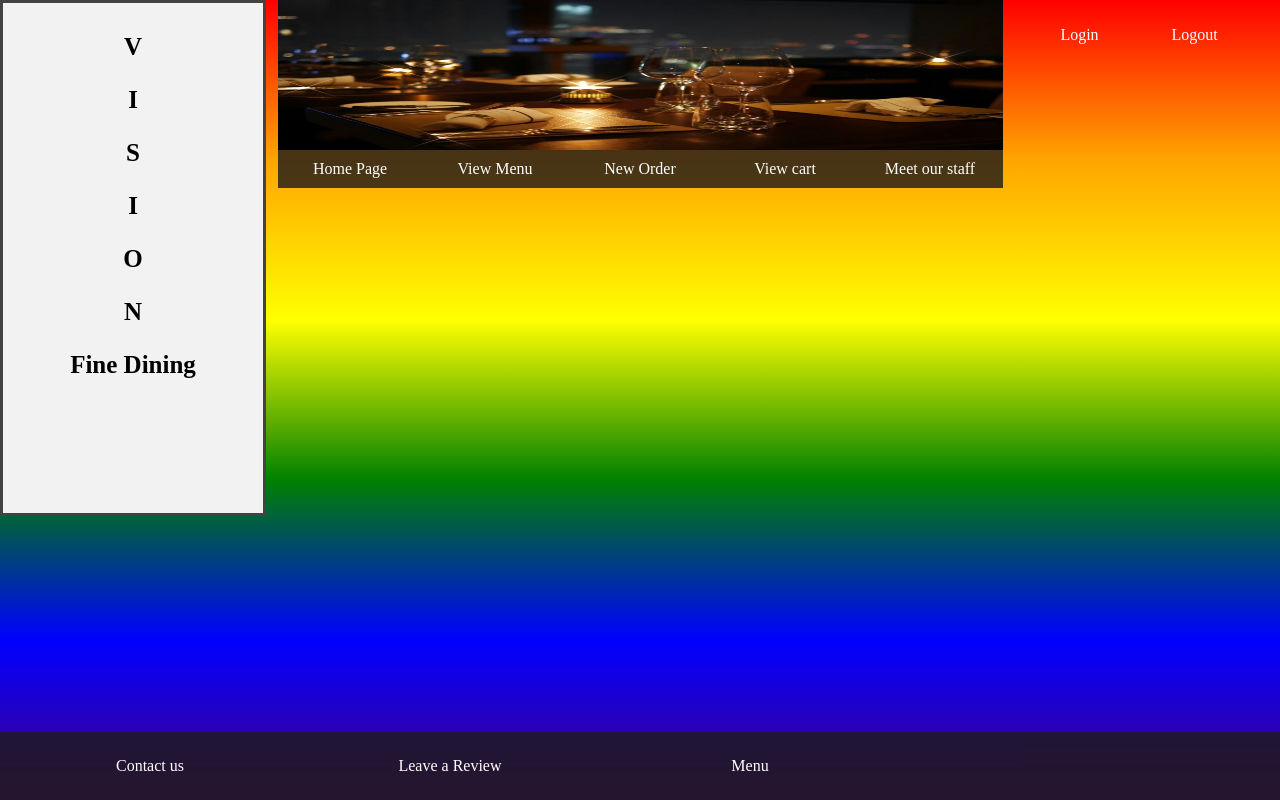
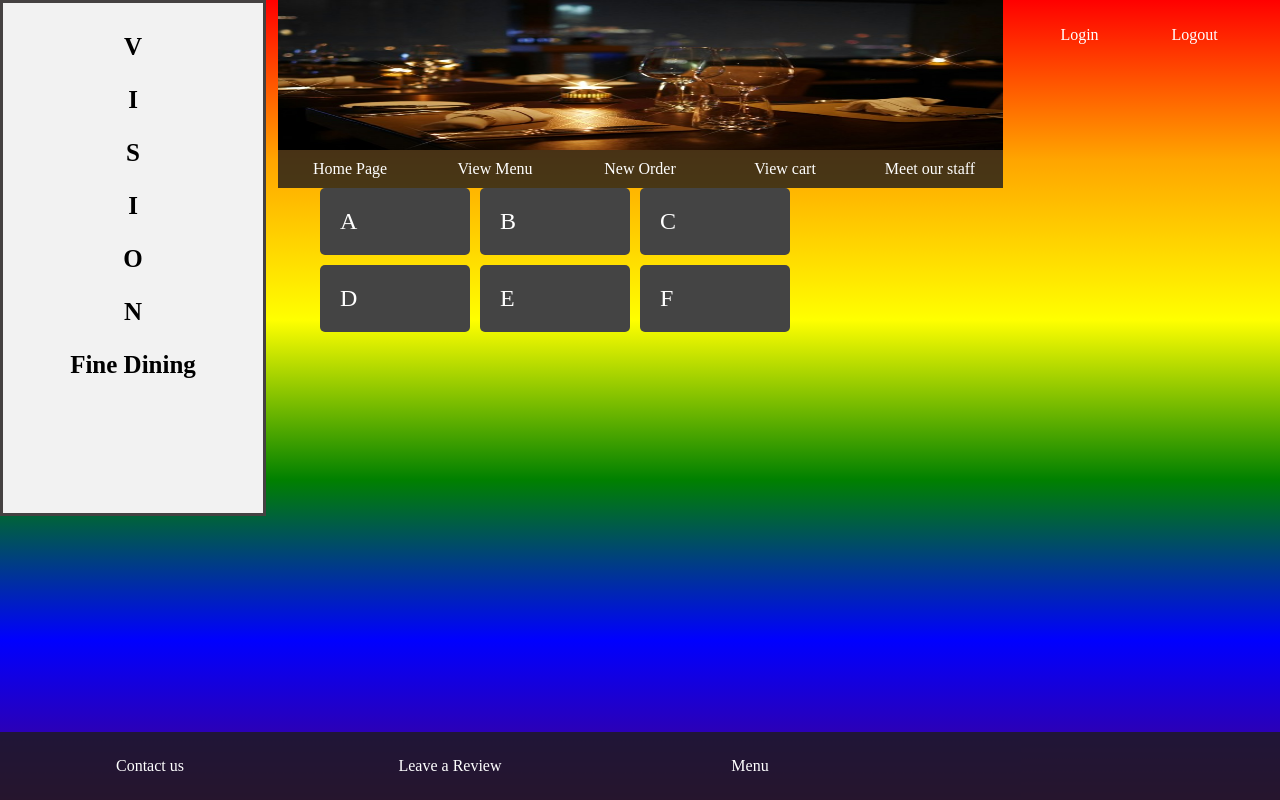
Before and after one commit to CaseyHanley/RevProject2, an Angular app in the folder Project2FrontEndNG/: page /staff in a window 1280 px wide. Built offline with nearby package versions, Linux system fonts and the light colour scheme.

Commit message:
Commiting changes

```diff
--- a/Project2FrontEndNG/package.json
+++ b/Project2FrontEndNG/package.json
@@ -16,9 +16,11 @@
     "@angular/compiler": "~9.0.7",
     "@angular/core": "~9.0.7",
     "@angular/forms": "~9.0.7",
+    "@angular/localize": "^9.1.1",
     "@angular/platform-browser": "~9.0.7",
     "@angular/platform-browser-dynamic": "~9.0.7",
     "@angular/router": "~9.0.7",
+    "@ng-bootstrap/ng-bootstrap": "^6.0.2",
     "bootstrap": "^4.4.1",
     "cors": "^2.8.5",
     "jquery": "^3.5.0",
--- a/Project2FrontEndNG/src/app/component/staffpage/staffpage.component.css
+++ b/Project2FrontEndNG/src/app/component/staffpage/staffpage.component.css
@@ -0,0 +1,18 @@
+
+
+  .wrapper {
+    position: absolute;
+    left: 25vw;
+    display: grid;
+    grid-template-columns: 150px 150px 150px;
+    grid-gap: 10px;
+    color: #444;
+  }
+
+  .box {
+    background-color: #444;
+    color: #fff;
+    border-radius: 5px;
+    padding: 20px;
+    font-size: 150%;
+  }
--- a/Project2FrontEndNG/src/app/component/staffpage/staffpage.component.html
+++ b/Project2FrontEndNG/src/app/component/staffpage/staffpage.component.html
@@ -1 +1,23 @@
-<p>staffpage works!</p>
+
+
+    <div class="wrapper">
+        <div class="box a">A</div>
+        <div class="box b">B</div>
+        <div class="box c">C</div>
+        <div class="box d">D</div>
+        <div class="box e">E</div>
+        <div class="box f">F</div>
+    </div>
+    <div class="container">
+        <div class="row">
+          <div class="col-sm">
+            One of three columns
+          </div>
+          <div class="col-sm">
+            One of three columns
+          </div>
+          <div class="col-sm">
+            One of three columns
+          </div>
+        </div>
+      </div>
--- a/Project2FrontEndNG/src/app/component/staffpage/staffpage.component.ts
+++ b/Project2FrontEndNG/src/app/component/staffpage/staffpage.component.ts
@@ -1,10 +1,13 @@
 import { Component, OnInit } from '@angular/core';
-
+import { BrowserModule } from '@angular/platform-browser';
+import { NgbModule } from '@ng-bootstrap/ng-bootstrap';
 @Component({
   selector: 'app-staffpage',
   templateUrl: './staffpage.component.html',
   styleUrls: ['./staffpage.component.css']
 })
+
+
 export class StaffpageComponent implements OnInit {
 
   constructor() { }
--- a/Project2FrontEndNG/src/polyfills.ts
+++ b/Project2FrontEndNG/src/polyfills.ts
@@ -1,3 +1,7 @@
+/***************************************************************************************************
+ * Load `$localize` onto the global scope - used if i18n tags appear in Angular templates.
+ */
+import '@angular/localize/init';
 /**
  * This file includes polyfills needed by Angular and is loaded before the app.
  * You can add your own extra polyfills to this file.
```
Also changed, not shown: 1 other file (tests, documents, lock files or other folders).
